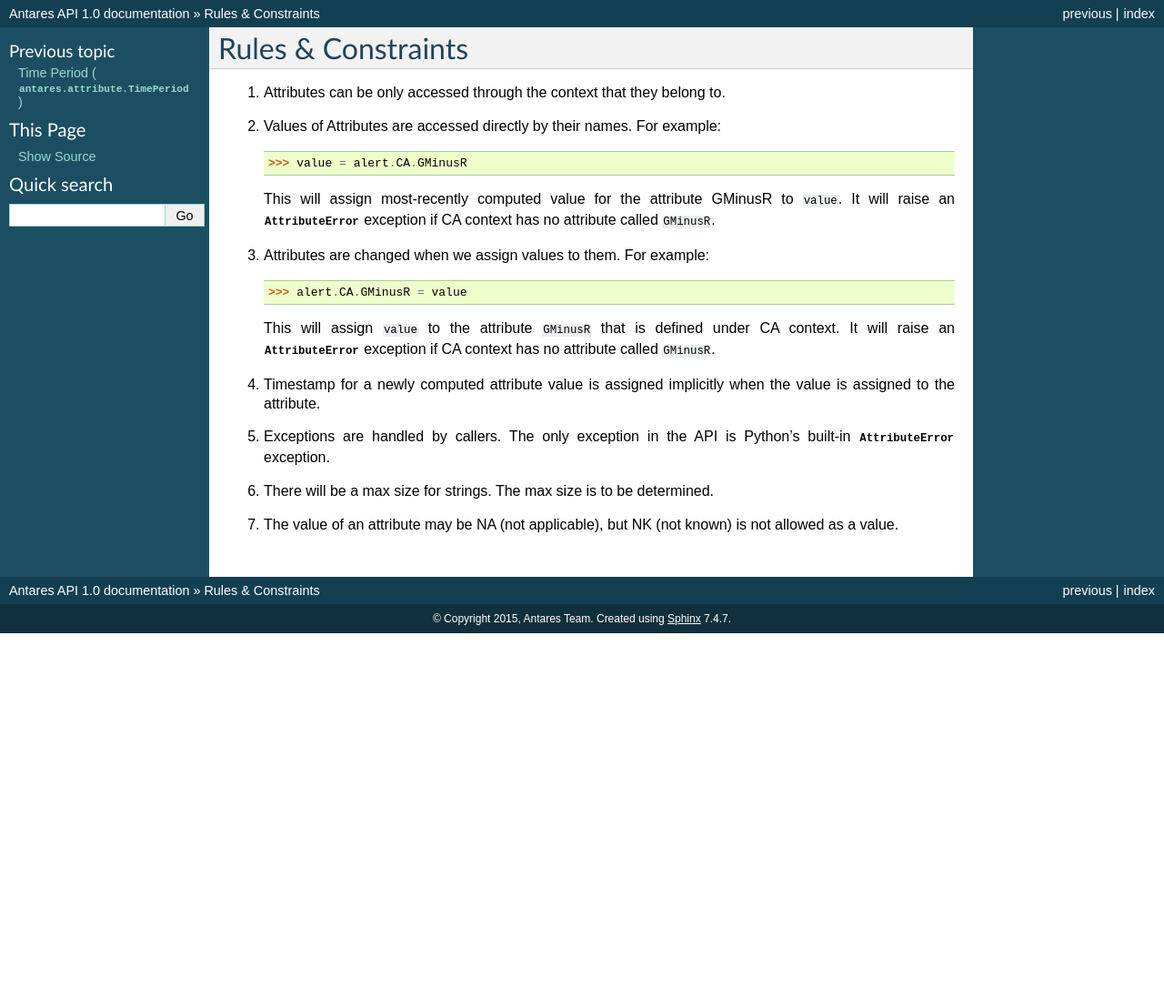
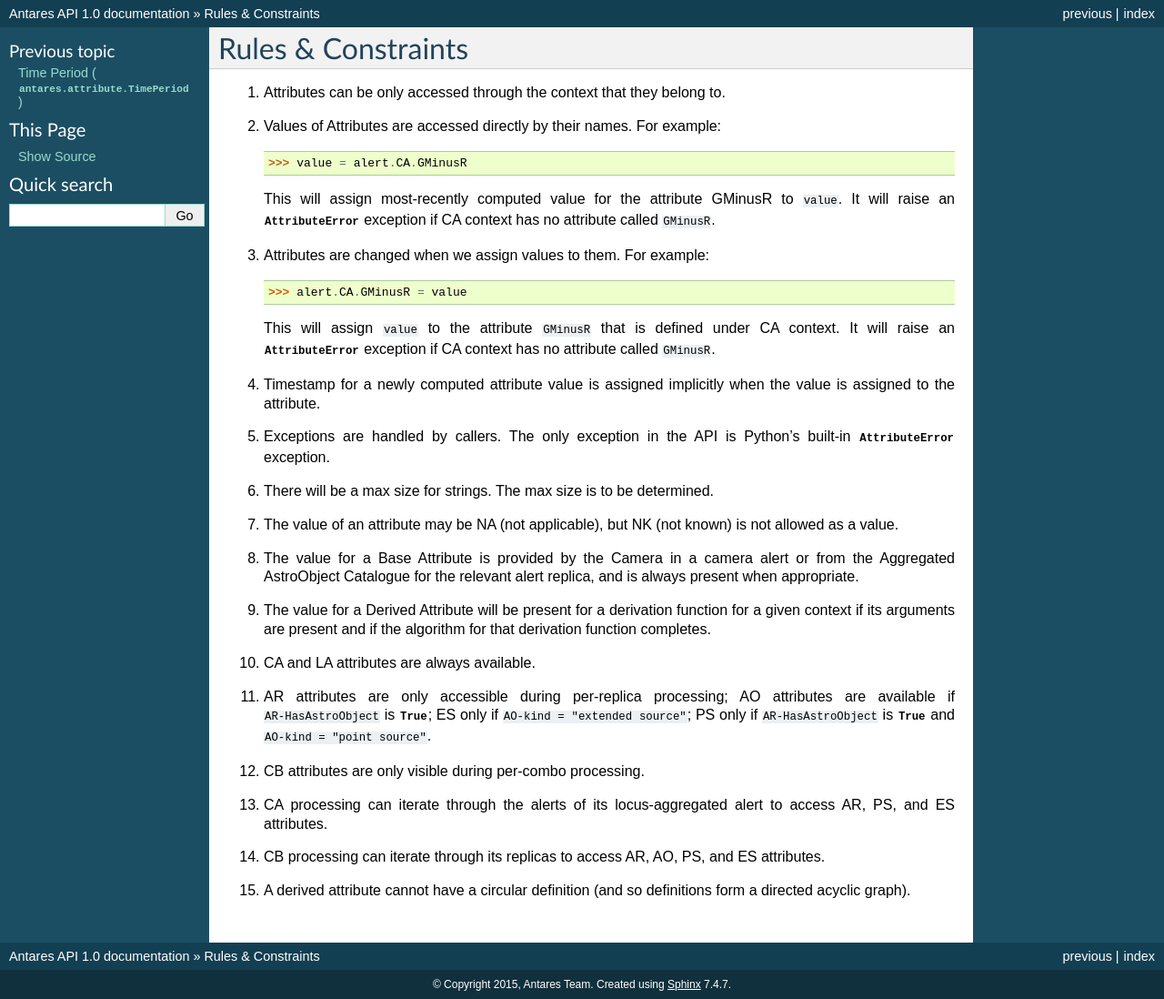
Before and after one commit to AzNOAOTares/antares-base, a Sphinx documentation site: the page built from doc/source/rules_constraints.rst, in a window 1280 px wide. Shown: the whole page at 91% size. Built offline with Sphinx 7.4.7, drawn with Linux system fonts in a browser that asks for light colours; before the commit the page ends 900 px from its top, so only the background shows below that.

Commit message:
add more constraints

```diff
--- a/doc/source/rules_constraints.rst
+++ b/doc/source/rules_constraints.rst
@@ -37,3 +37,30 @@ Rules & Constraints
 
 7. The value of an attribute may be NA (not applicable), but NK (not known)
    is not allowed as a value.
+
+8. The value for a Base Attribute is provided by the Camera in a
+   camera alert or from the Aggregated AstroObject Catalogue for the
+   relevant alert replica, and is always present when appropriate.
+
+9. The value for a Derived Attribute will be present for a derivation
+   function for a given context if its arguments are present and if
+   the algorithm for that derivation function completes.
+
+10. CA and LA attributes are always available.
+
+11. AR attributes are only accessible during per-replica processing;
+    AO attributes are available if ``AR-HasAstroObject`` is
+    :py:data:`True`; ES only if ``AO-kind = "extended source"``; PS only if
+    ``AR-HasAstroObject`` is :py:data:`True` and ``AO-kind = "point
+    source"``.
+
+12. CB attributes are only visible during per-combo processing.
+
+13. CA processing can iterate through the alerts of its
+    locus-aggregated alert to access AR, PS, and ES attributes.
+
+14. CB processing can iterate through its replicas to access AR, AO,
+    PS, and ES attributes.
+
+15. A derived attribute cannot have a circular definition (and so
+    definitions form a directed acyclic graph).
```
